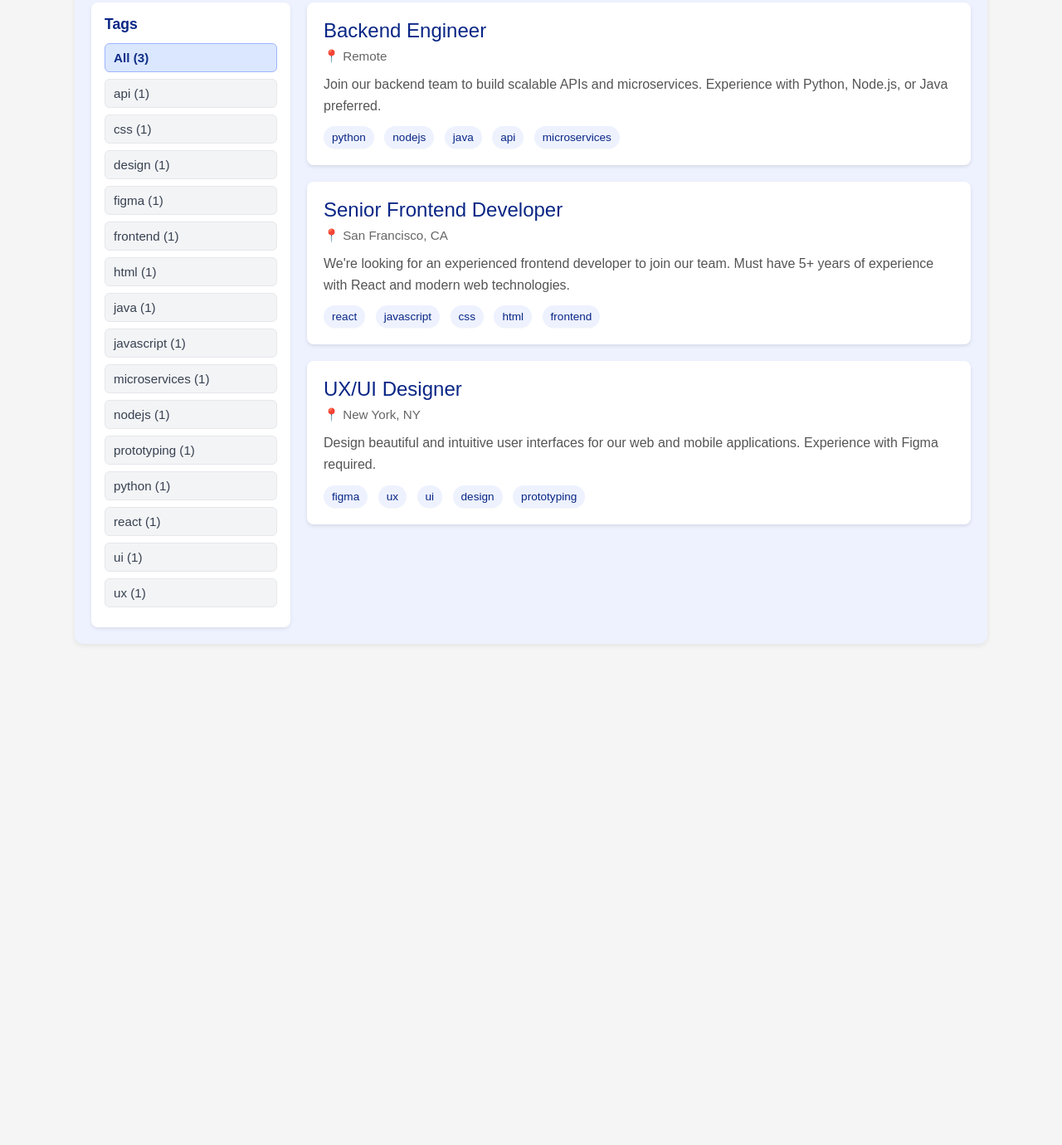
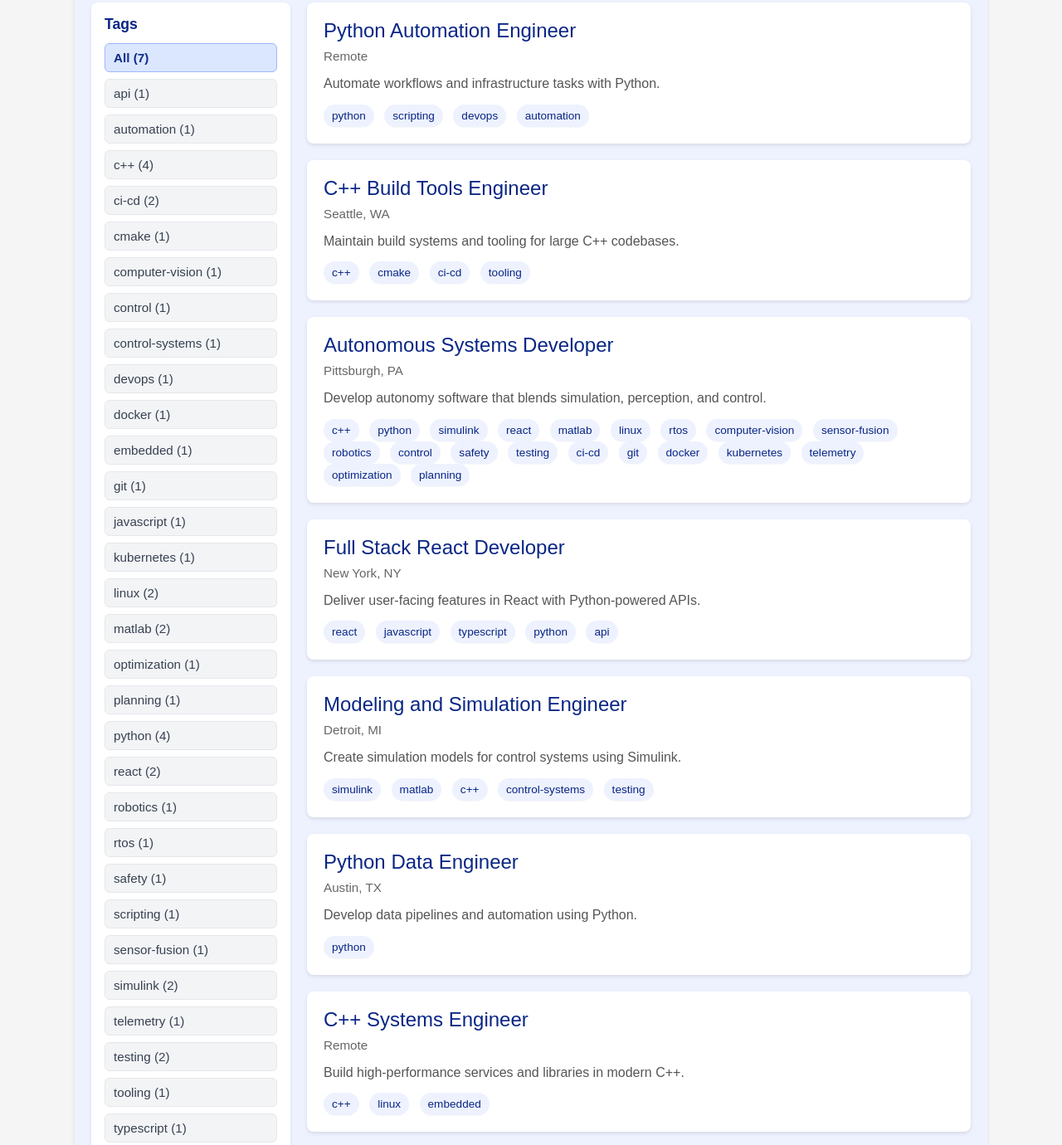
Before and after one commit to Rodashagos/Learning, a website: page Aladdin/index.html in a window 1280 px wide. Shown: the part 94-1474 px from the top of the page at 83% size. Before the commit the page ends 890 px from the top, so only its background shows below. Drawn offline with Linux system fonts and the light colour scheme.

Commit message:
changed viewmodel

```diff
--- a/Aladdin/index.html
+++ b/Aladdin/index.html
@@ -149,50 +149,101 @@
       <aside class="sidebar">
         <h2>Tags</h2>
         <ul class="tag-list">
-  <li><button class="tag-button is-active" data-tag="all">All (3)</button></li>
+  <li><button class="tag-button is-active" data-tag="all">All (7)</button></li>
   <li><button class="tag-button" data-tag="api">api (1)</button></li>
-  <li><button class="tag-button" data-tag="css">css (1)</button></li>
-  <li><button class="tag-button" data-tag="design">design (1)</button></li>
-  <li><button class="tag-button" data-tag="figma">figma (1)</button></li>
-  <li><button class="tag-button" data-tag="frontend">frontend (1)</button></li>
-  <li><button class="tag-button" data-tag="html">html (1)</button></li>
-  <li><button class="tag-button" data-tag="java">java (1)</button></li>
+  <li><button class="tag-button" data-tag="automation">automation (1)</button></li>
+  <li><button class="tag-button" data-tag="c++">c++ (4)</button></li>
+  <li><button class="tag-button" data-tag="ci-cd">ci-cd (2)</button></li>
+  <li><button class="tag-button" data-tag="cmake">cmake (1)</button></li>
+  <li><button class="tag-button" data-tag="computer-vision">computer-vision (1)</button></li>
+  <li><button class="tag-button" data-tag="control">control (1)</button></li>
+  <li><button class="tag-button" data-tag="control-systems">control-systems (1)</button></li>
+  <li><button class="tag-button" data-tag="devops">devops (1)</button></li>
+  <li><button class="tag-button" data-tag="docker">docker (1)</button></li>
+  <li><button class="tag-button" data-tag="embedded">embedded (1)</button></li>
+  <li><button class="tag-button" data-tag="git">git (1)</button></li>
   <li><button class="tag-button" data-tag="javascript">javascript (1)</button></li>
-  <li><button class="tag-button" data-tag="microservices">microservices (1)</button></li>
-  <li><button class="tag-button" data-tag="nodejs">nodejs (1)</button></li>
-  <li><button class="tag-button" data-tag="prototyping">prototyping (1)</button></li>
-  <li><button class="tag-button" data-tag="python">python (1)</button></li>
-  <li><button class="tag-button" data-tag="react">react (1)</button></li>
-  <li><button class="tag-button" data-tag="ui">ui (1)</button></li>
-  <li><button class="tag-button" data-tag="ux">ux (1)</button></li>
+  <li><button class="tag-button" data-tag="kubernetes">kubernetes (1)</button></li>
+  <li><button class="tag-button" data-tag="linux">linux (2)</button></li>
+  <li><button class="tag-button" data-tag="matlab">matlab (2)</button></li>
+  <li><button class="tag-button" data-tag="optimization">optimization (1)</button></li>
+  <li><button class="tag-button" data-tag="planning">planning (1)</button></li>
+  <li><button class="tag-button" data-tag="python">python (4)</button></li>
+  <li><button class="tag-button" data-tag="react">react (2)</button></li>
+  <li><button class="tag-button" data-tag="robotics">robotics (1)</button></li>
+  <li><button class="tag-button" data-tag="rtos">rtos (1)</button></li>
+  <li><button class="tag-button" data-tag="safety">safety (1)</button></li>
+  <li><button class="tag-button" data-tag="scripting">scripting (1)</button></li>
+  <li><button class="tag-button" data-tag="sensor-fusion">sensor-fusion (1)</button></li>
+  <li><button class="tag-button" data-tag="simulink">simulink (2)</button></li>
+  <li><button class="tag-button" data-tag="telemetry">telemetry (1)</button></li>
+  <li><button class="tag-button" data-tag="testing">testing (2)</button></li>
+  <li><button class="tag-button" data-tag="tooling">tooling (1)</button></li>
+  <li><button class="tag-button" data-tag="typescript">typescript (1)</button></li>
 </ul>
       </aside>
       <main class="content">
 
-<a class="job-link" href="job_pages/job_page_3.html" data-tags="python|nodejs|java|api|microservices">
+<a class="job-link" href="job_pages/job_page_7.html" data-tags="python|scripting|devops|automation">
   <div class="job-listing">
-    <div class="job-title">Backend Engineer</div>
-    <div class="job-location">📍 Remote</div>
-    <div class="job-description">Join our backend team to build scalable APIs and microservices. Experience with Python, Node.js, or Java preferred.</div>
-        <div class="job-tags"><span class="tag">python</span> <span class="tag">nodejs</span> <span class="tag">java</span> <span class="tag">api</span> <span class="tag">microservices</span></div>
+    <div class="job-title">Python Automation Engineer</div>
+    <div class="job-location">Remote</div>
+    <div class="job-description">Automate workflows and infrastructure tasks with Python.</div>
+        <div class="job-tags"><span class="tag">python</span> <span class="tag">scripting</span> <span class="tag">devops</span> <span class="tag">automation</span></div>
   </div>
 </a>
 
-<a class="job-link" href="job_pages/job_page_2.html" data-tags="react|javascript|css|html|frontend">
+<a class="job-link" href="job_pages/job_page_6.html" data-tags="c++|cmake|ci-cd|tooling">
   <div class="job-listing">
-    <div class="job-title">Senior Frontend Developer</div>
-    <div class="job-location">📍 San Francisco, CA</div>
-    <div class="job-description">We're looking for an experienced frontend developer to join our team. Must have 5+ years of experience with React and modern web technologies.</div>
-        <div class="job-tags"><span class="tag">react</span> <span class="tag">javascript</span> <span class="tag">css</span> <span class="tag">html</span> <span class="tag">frontend</span></div>
+    <div class="job-title">C++ Build Tools Engineer</div>
+    <div class="job-location">Seattle, WA</div>
+    <div class="job-description">Maintain build systems and tooling for large C++ codebases.</div>
+        <div class="job-tags"><span class="tag">c++</span> <span class="tag">cmake</span> <span class="tag">ci-cd</span> <span class="tag">tooling</span></div>
   </div>
 </a>
 
-<a class="job-link" href="job_pages/job_page_1.html" data-tags="figma|ux|ui|design|prototyping">
+<a class="job-link" href="job_pages/job_page_5.html" data-tags="c++|python|simulink|react|matlab|linux|rtos|computer-vision|sensor-fusion|robotics|control|safety|testing|ci-cd|git|docker|kubernetes|telemetry|optimization|planning">
   <div class="job-listing">
-    <div class="job-title">UX/UI Designer</div>
-    <div class="job-location">📍 New York, NY</div>
-    <div class="job-description">Design beautiful and intuitive user interfaces for our web and mobile applications. Experience with Figma required.</div>
-        <div class="job-tags"><span class="tag">figma</span> <span class="tag">ux</span> <span class="tag">ui</span> <span class="tag">design</span> <span class="tag">prototyping</span></div>
+    <div class="job-title">Autonomous Systems Developer</div>
+    <div class="job-location">Pittsburgh, PA</div>
+    <div class="job-description">Develop autonomy software that blends simulation, perception, and control.</div>
+        <div class="job-tags"><span class="tag">c++</span> <span class="tag">python</span> <span class="tag">simulink</span> <span class="tag">react</span> <span class="tag">matlab</span> <span class="tag">linux</span> <span class="tag">rtos</span> <span class="tag">computer-vision</span> <span class="tag">sensor-fusion</span> <span class="tag">robotics</span> <span class="tag">control</span> <span class="tag">safety</span> <span class="tag">testing</span> <span class="tag">ci-cd</span> <span class="tag">git</span> <span class="tag">docker</span> <span class="tag">kubernetes</span> <span class="tag">telemetry</span> <span class="tag">optimization</span> <span class="tag">planning</span></div>
+  </div>
+</a>
+
+<a class="job-link" href="job_pages/job_page_4.html" data-tags="react|javascript|typescript|python|api">
+  <div class="job-listing">
+    <div class="job-title">Full Stack React Developer</div>
+    <div class="job-location">New York, NY</div>
+    <div class="job-description">Deliver user-facing features in React with Python-powered APIs.</div>
+        <div class="job-tags"><span class="tag">react</span> <span class="tag">javascript</span> <span class="tag">typescript</span> <span class="tag">python</span> <span class="tag">api</span></div>
+  </div>
+</a>
+
+<a class="job-link" href="job_pages/job_page_3.html" data-tags="simulink|matlab|c++|control-systems|testing">
+  <div class="job-listing">
+    <div class="job-title">Modeling and Simulation Engineer</div>
+    <div class="job-location">Detroit, MI</div>
+    <div class="job-description">Create simulation models for control systems using Simulink.</div>
+        <div class="job-tags"><span class="tag">simulink</span> <span class="tag">matlab</span> <span class="tag">c++</span> <span class="tag">control-systems</span> <span class="tag">testing</span></div>
+  </div>
+</a>
+
+<a class="job-link" href="job_pages/job_page_2.html" data-tags="python">
+  <div class="job-listing">
+    <div class="job-title">Python Data Engineer</div>
+    <div class="job-location">Austin, TX</div>
+    <div class="job-description">Develop data pipelines and automation using Python.</div>
+        <div class="job-tags"><span class="tag">python</span></div>
+  </div>
+</a>
+
+<a class="job-link" href="job_pages/job_page_1.html" data-tags="c++|linux|embedded">
+  <div class="job-listing">
+    <div class="job-title">C++ Systems Engineer</div>
+    <div class="job-location">Remote</div>
+    <div class="job-description">Build high-performance services and libraries in modern C++.</div>
+        <div class="job-tags"><span class="tag">c++</span> <span class="tag">linux</span> <span class="tag">embedded</span></div>
   </div>
 </a>
 
```
Also changed, not shown: Aladdin/job_pages/job_page_1.html (+7 -9 lines), Aladdin/job_pages/job_page_2.html (+7 -9 lines), Aladdin/job_pages/job_page_3.html (+7 -9 lines), Aladdin/job_pages/job_page_4.html (added, +23 -0 lines), Aladdin/job_pages/job_page_5.html (added, +23 -0 lines), Aladdin/job_pages/job_page_6.html (added, +23 -0 lines), Aladdin/job_pages/job_page_7.html (added, +23 -0 lines), 1 other file.
